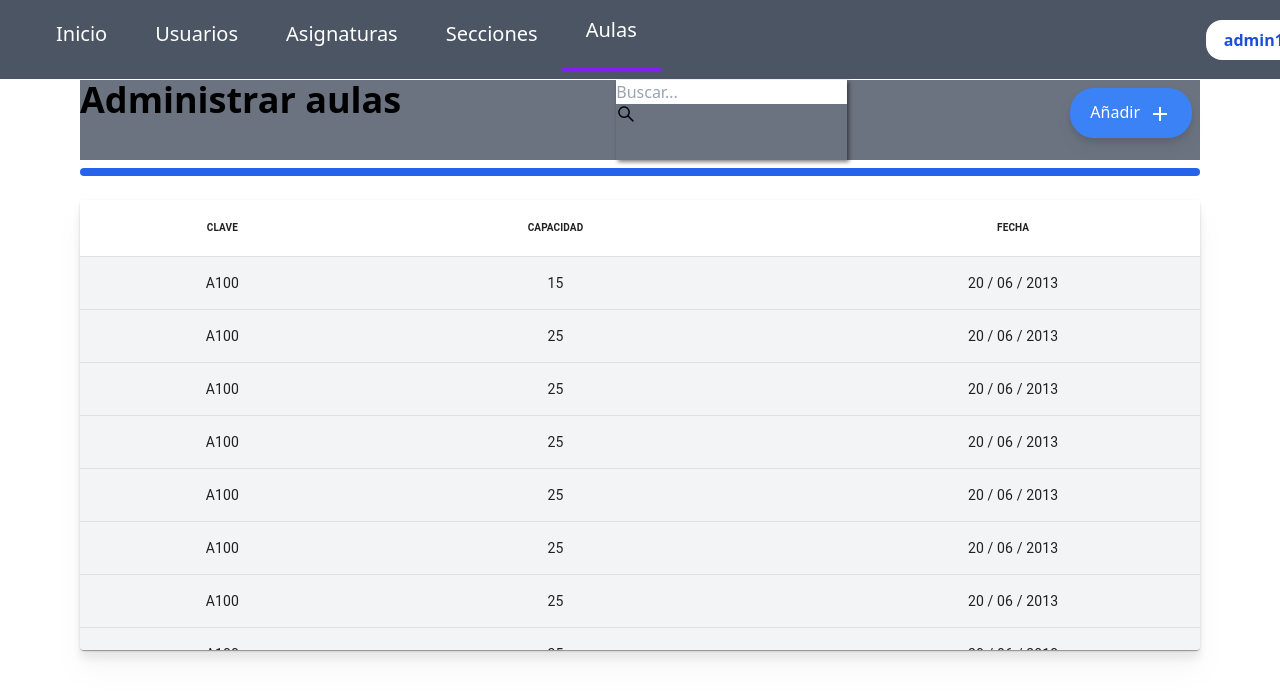
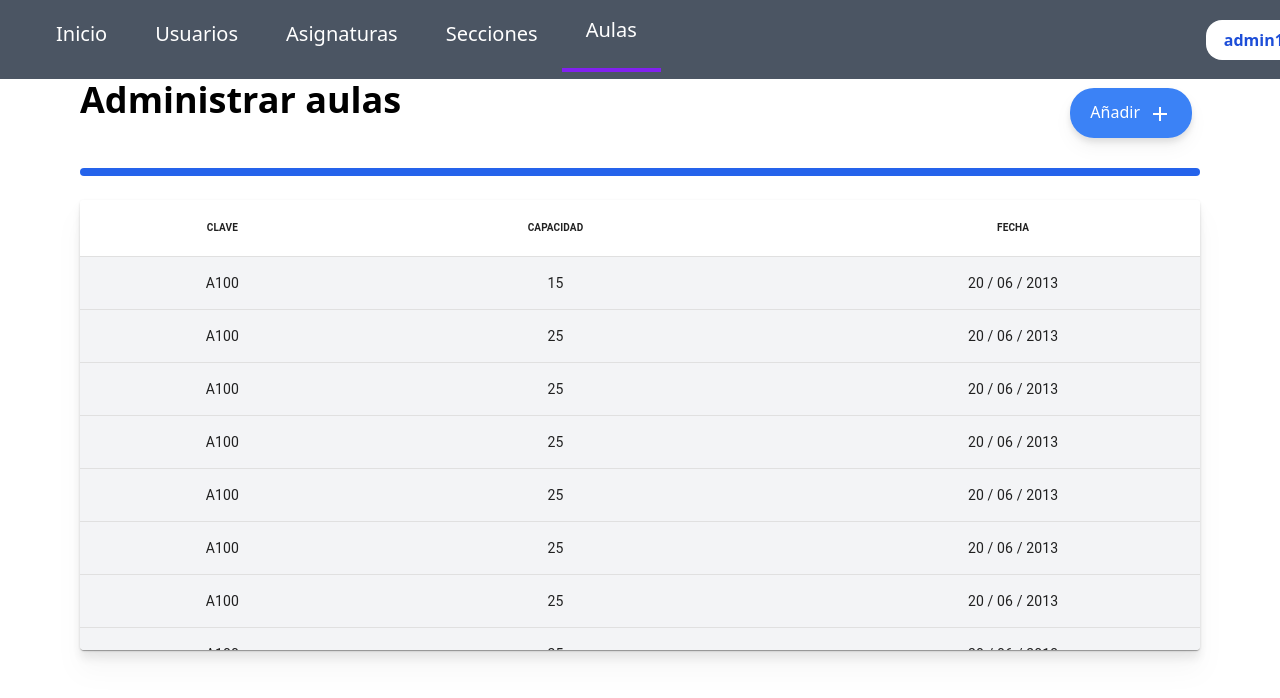
Before and after one commit to johan3118/cic-config, a Next.js app: page /admin/administrar/aulas in a window 1280 px wide. Shown: the top 698 px of the page. Built offline with nearby package versions, Linux system fonts and the light colour scheme.

Commit message:
ahora si

```diff
--- a/app/admin/administrar/layout.js
+++ b/app/admin/administrar/layout.js
@@ -35,9 +35,9 @@ const Layout = ({children}) => {
 
       <main className="mt-20 flex flex-col items-left h-screen w-screen">
         <div className="mx-20">
-          <div id="ParteArriba" className=" w-full h-20 flex justify-between bg-gray-500">
+          <div id="ParteArriba" className=" w-full h-20 flex justify-between">
             <h1 className="text-4xl font-bold" style={{}}>{titulo}</h1>
-            <SearchBar/>
+            {/* <SearchBar/> */}
             {usuariosActive ? <div className="flex items-end justify-end mr-10"><Link href={rutaRegistrar}>  <AddButton prop={``}/></Link> </div> :
             <div> <Link href={rutaRegistrar}><AnadirButton /></Link> </div>}
           </div>
```
